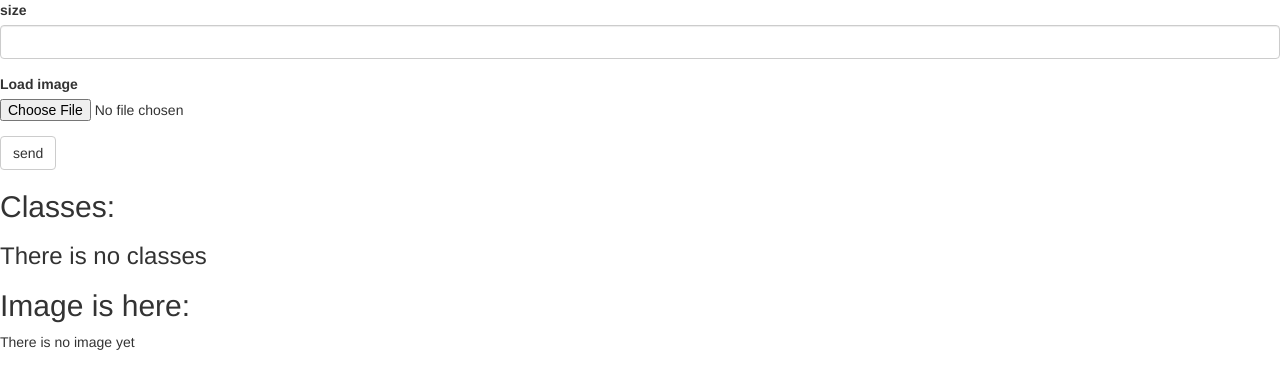
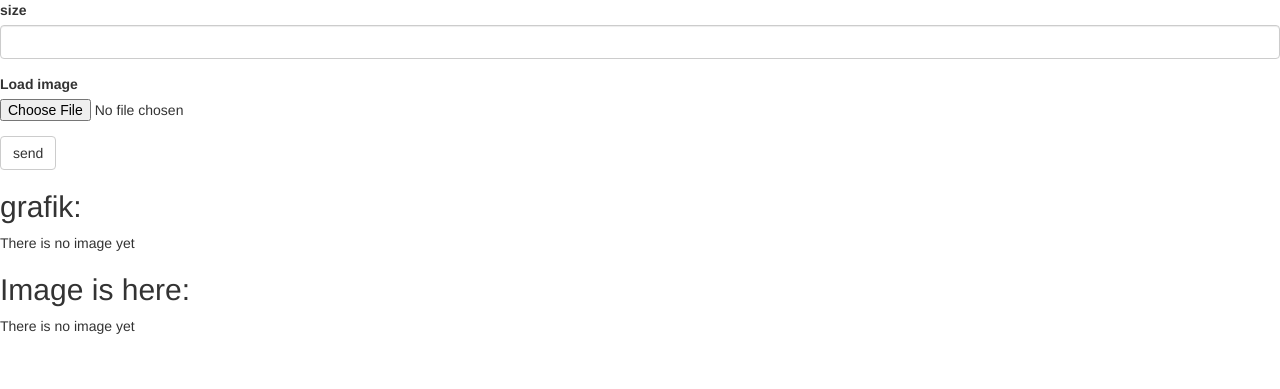
Before and after one commit to BrazenWitch/numb1, a Flask app: page /net in a window 1280 px wide. Shown: the top 389 px of the page. Run offline with Flask 2, Linux system fonts and the light colour scheme; some libraries are stand-ins or nearby versions.

Commit message:
Update net.html

```diff
--- a/flaskapp/templates/net.html
+++ b/flaskapp/templates/net.html
@@ -4,26 +4,23 @@
 {% block title %}This is an page{% endblock %}
 <!-- блок body -->
 {% block content %}
-{{ wtf.quick_form(form, method='post',enctype="multipart/form-data", action="net") }}
+{{ wtf.quick_form(form, method='post',enctype="multipart/formdata", action="net") }}
 <!-- один из стандартных тэгов html - заголовок второго уровня -->
-<h2>Classes: </h2>
+<h2>grafik: </h2>
 <!-- проверяем есть ли данные классификации -->
-{% if neurodic %}
-  <!-- запускаем цикл прохода по словарю и отображаем ключ-значение -->
-  <!-- классифицированных файлов -->
-  {% for key, value in neurodic.items() %}
-  <h3>{{key}}: {{value}}</h3>
-  {% endfor %}
+{% if gr_name %}
+<p>{{gr_name}}
+<p><img src={{gr_name}}/>
 {% else %}
-  <h3> There is no classes </h3>
+<p> There is no image yet </p>
 {% endif %}
 <h2>Image is here: </h2>
 <!-- отображаем загруженное изображение с закругленными углами -->
 <!-- если оно есть (после submit) -->
 {% if image_name %}
-  <p>{{image_name}}
-  <p><img src={{image_name}} class="img-rounded" alt="My Image" width = 224 height=224 />
+<p>{{image_name}}
+<p><img src={{image_name}}/>
 {% else %}
-  <p> There is no image yet </p>
+<p> There is no image yet </p>
 {% endif %}
 {% endblock %}
```
